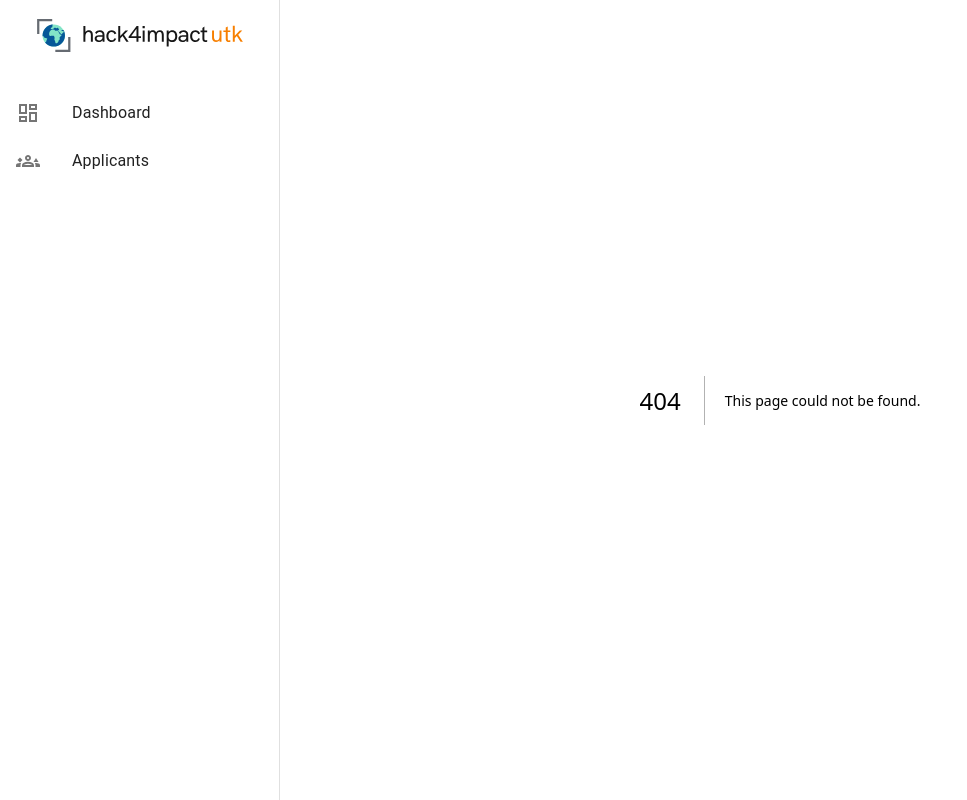
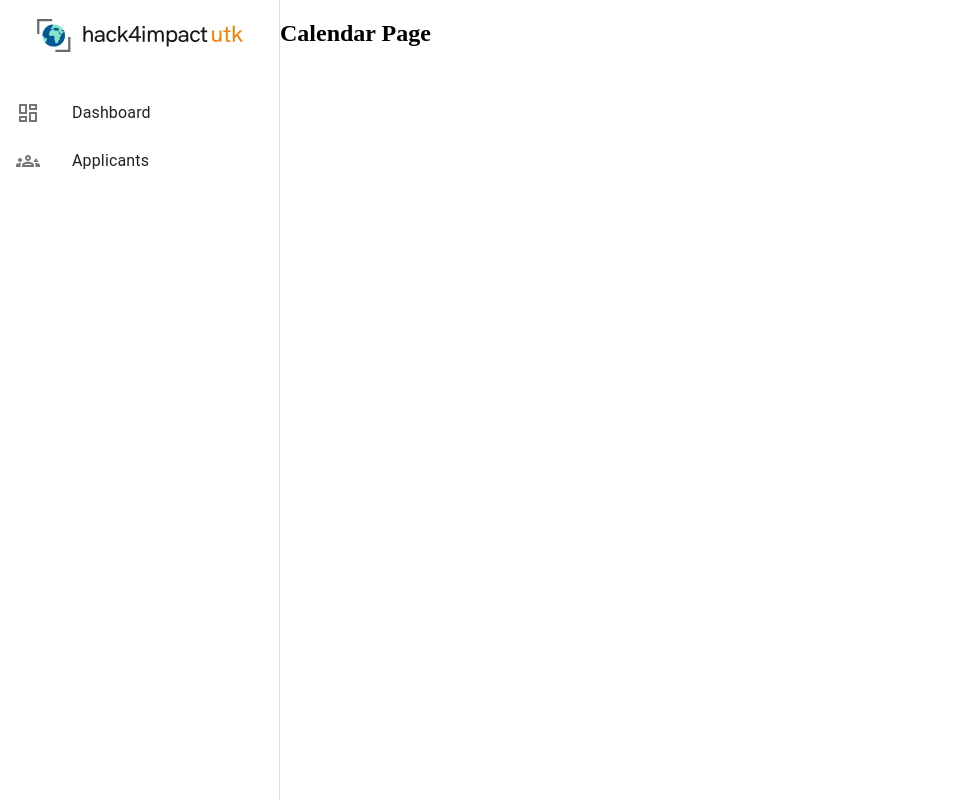
Before and after one commit to hack4impact-utk/internal-applications, a Next.js app in the folder apps/applicant-tracking/: page /calendar in a window 1280 px wide. Before the commit this address had no page. Shown: the whole page, without its empty margins (0-967 px from the left). Built offline with nearby package versions, Linux system fonts and the light colour scheme.

Commit message:
File Updates

```diff
--- /dev/null
+++ b/apps/applicant-tracking/src/app/calendar/page.tsx
@@ -0,0 +1,3 @@
+export default function CalendarPage() {
+  return <h1>Calendar Page</h1>;
+}
--- /dev/null
+++ b/apps/applicant-tracking/src/app/history/page.tsx
@@ -0,0 +1,3 @@
+export default function HistoryPage() {
+    return <h1>History Page</h1>;
+  }
--- a/apps/applicant-tracking/src/app/applicants/meetings/page.tsx
+++ b/apps/applicant-tracking/src/app/meetings/page.tsx
@@ -1,3 +1,3 @@
 export default function MeetingsPage() {
-    return <h1>Meetings Page</h1>;
-  }
+  return <h1>Meetings Page</h1>;
+}
```
Also changed, not shown: apps/applicant-tracking/src/app/applications/page.tsx (renamed from apps/applicant-tracking/src/app/applicants/applications/page.tsx).
